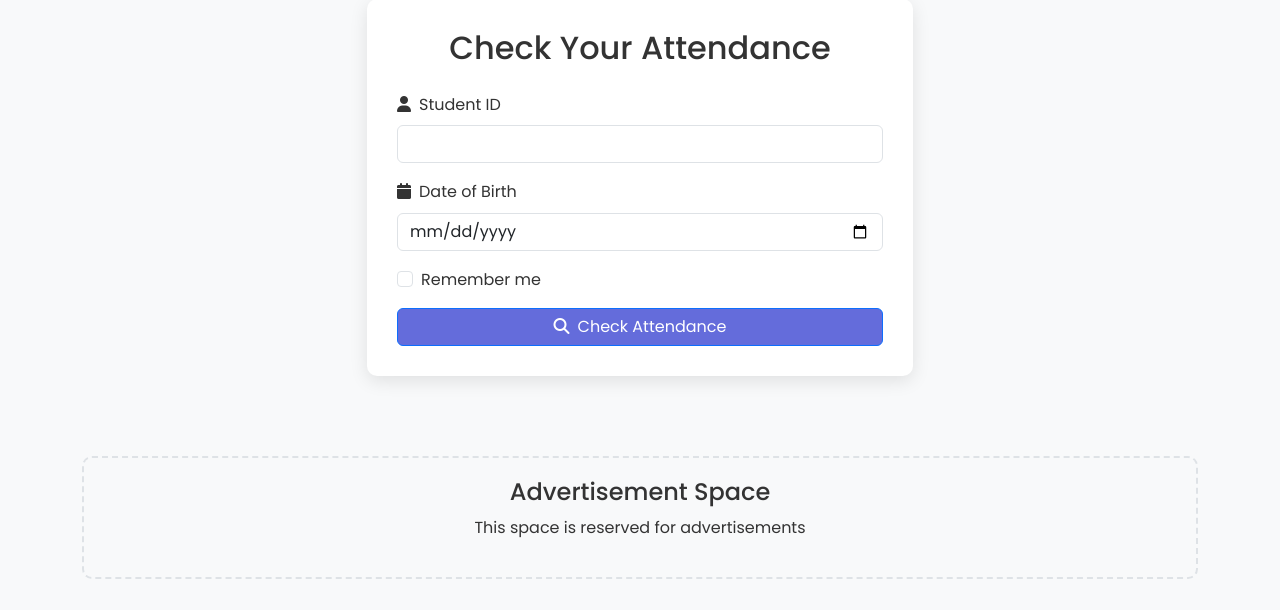
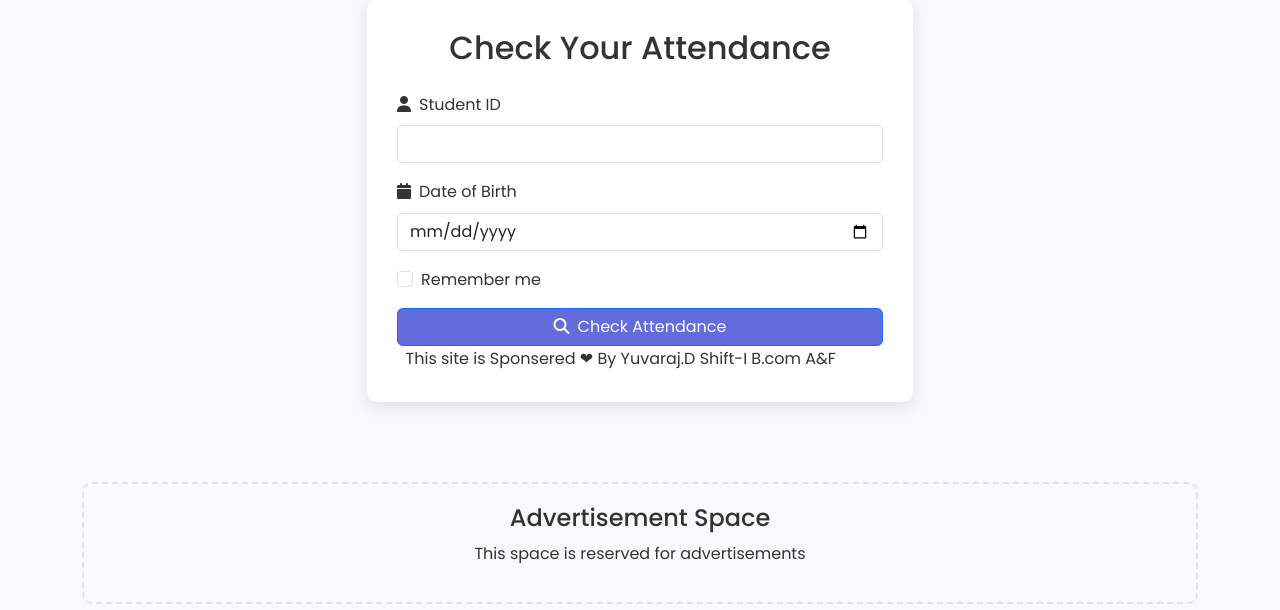
Before and after one commit to creepygonemad/mgc-attendance, a Flask app: page / in a window 1280 px wide. Shown: the part 2121-2731 px from the top of the page. Run offline with Flask 3, Linux system fonts and the light colour scheme.

Commit message:
sponser added

```diff
--- a/templates/home.html
+++ b/templates/home.html
@@ -444,6 +444,7 @@
                     <!-- Attendance Form -->
                     <div id="attendance-form-section" class="attendance-form">
                         <h2 class="text-center mb-4">Check Your Attendance</h2>
+
                         <form id="attendance-form">
                             <div class="mb-3">
                                 <label for="username" class="form-label">
@@ -465,6 +466,10 @@
                                 <i class="fas fa-search me-2"></i>Check Attendance
                             </button>
                         </form>
+                        &nbsp;
+                         <h7 class="text-center mb-4"> This site is Sponsered &#10084; By Yuvaraj.D </h7>
+                        <h7 class="text-center mb-2">Shift-I B.com A&F</h7>
+
                     </div>
 
                     <!-- Results Section -->
```
